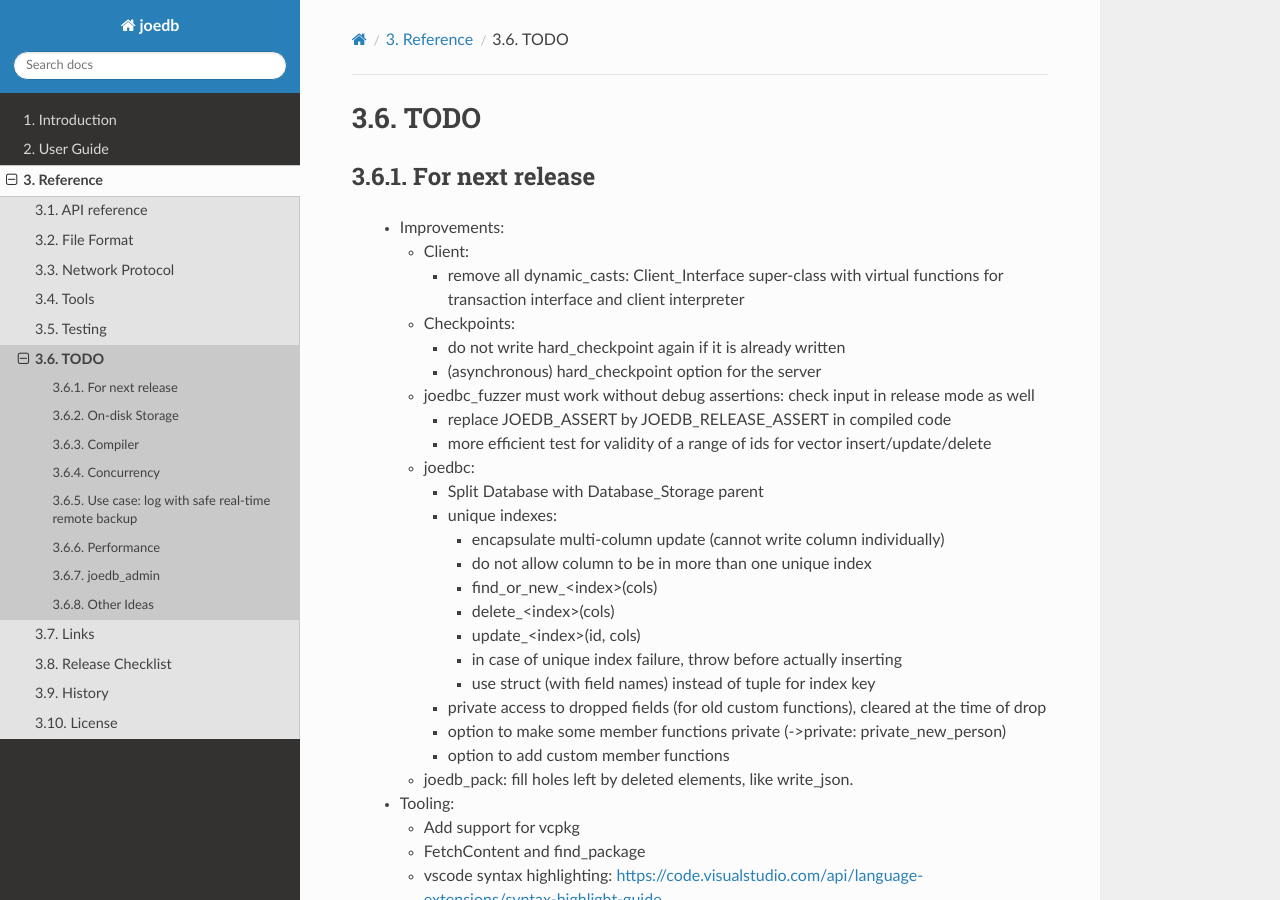
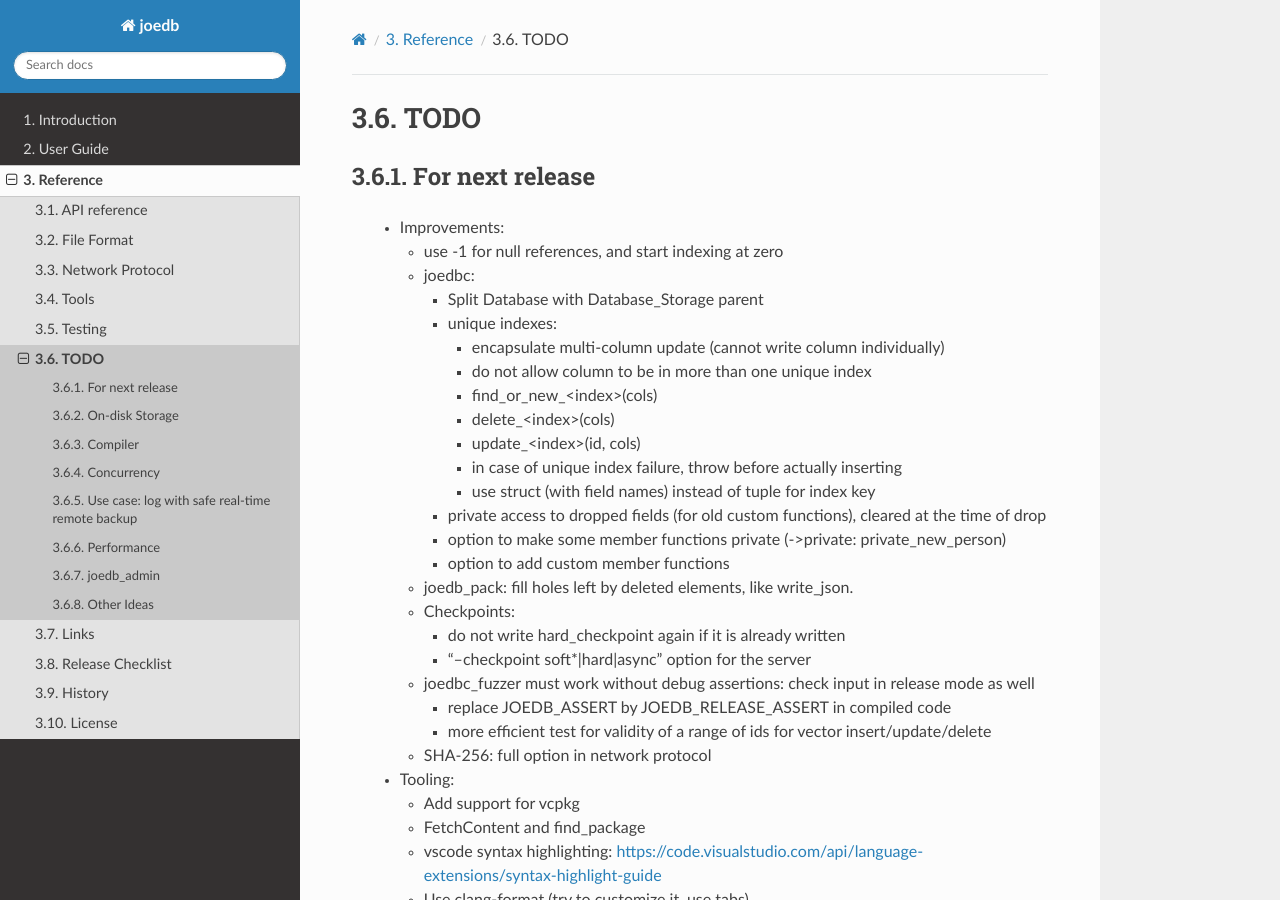
Before and after one commit to Remi-Coulom/joedb, a Sphinx documentation site: the page built from doc/source/todo.rst, in a window 1280 px wide and 900 px high. Built offline with Sphinx 7.4.7 and the Read the Docs theme 3.1.0, drawn with Linux system fonts in a browser that asks for light colours; formulas are drawn with MathJax 3; some of the changed lines change nothing that is shown; some of the changed text lies outside the part shown.

Commit message:
todo, ordered by decreasing significance

```diff
--- a/doc/source/todo.rst
+++ b/doc/source/todo.rst
@@ -6,20 +6,7 @@ For next release
 
  - Improvements:
 
-   - Client:
-
-     - remove all dynamic_casts: Client_Interface super-class with virtual functions for transaction interface and client interpreter
-
-   - Checkpoints:
-
-     - do not write hard_checkpoint again if it is already written
-     - (asynchronous) hard_checkpoint option for the server
-
-   - joedbc_fuzzer must work without debug assertions: check input in release mode as well
-
-     - replace JOEDB_ASSERT by JOEDB_RELEASE_ASSERT in compiled code
-     - more efficient test for validity of a range of ids for vector insert/update/delete
-
+   - use -1 for null references, and start indexing at zero
    - joedbc:
 
      - Split Database with Database_Storage parent
@@ -38,6 +25,17 @@ For next release
      - option to add custom member functions
 
    - joedb_pack: fill holes left by deleted elements, like write_json.
+   - Checkpoints:
+
+     - do not write hard_checkpoint again if it is already written
+     - "--checkpoint soft*|hard|async" option for the server
+
+   - joedbc_fuzzer must work without debug assertions: check input in release mode as well
+
+     - replace JOEDB_ASSERT by JOEDB_RELEASE_ASSERT in compiled code
+     - more efficient test for validity of a range of ids for vector insert/update/delete
+
+   - SHA-256: full option in network protocol
 
  - Tooling:
 
@@ -85,7 +83,6 @@ Compiler
     - safety checks
     - incrementally updated group-by queries
 
-- use std::set and std::multiset for indexes? Might be better for strings.
 - Table options:
 
   - no_delete: allows more efficient indexing (+smaller code)
@@ -117,7 +114,6 @@ Concurrency
   - write log as joedb file?
 
 - restart very large download from where it stopped (use hash to check before continuing?)
-- SHA-256: option for either none, fast or full.
 
 - Do not crash on write error, continue to allow reading?
 - Asynchronous client code:
```
